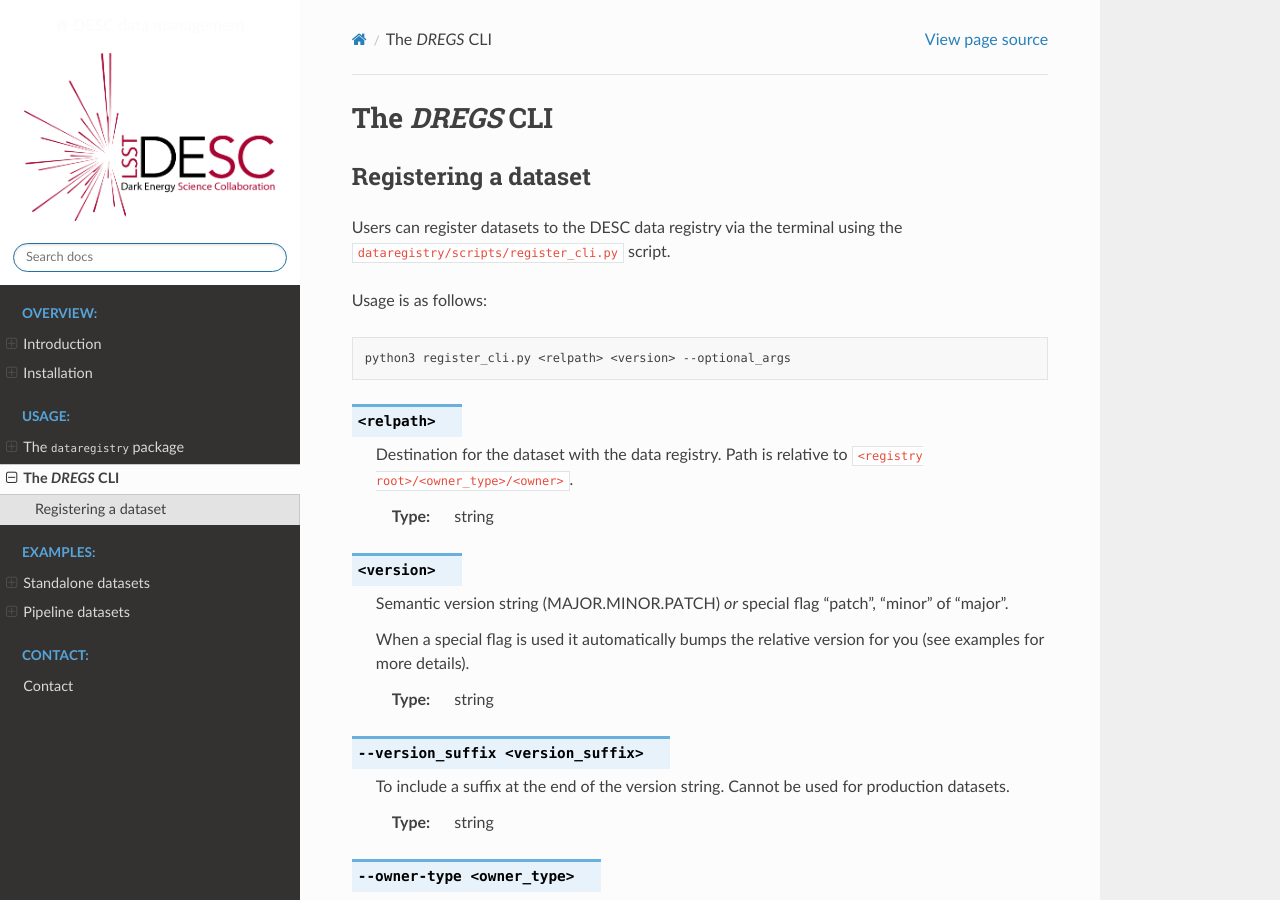
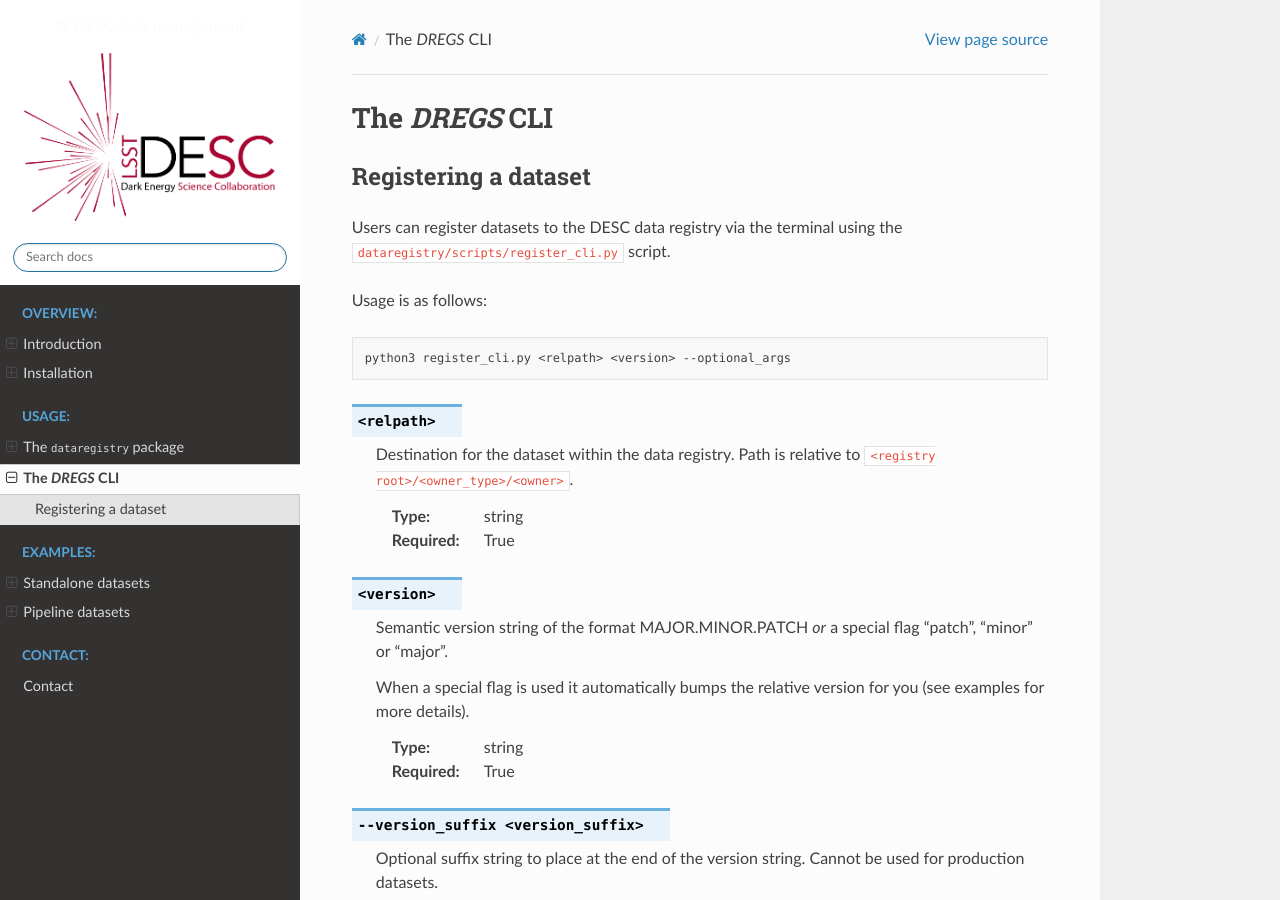
Before and after one commit to LSSTDESC/dataregistry, a Sphinx documentation site: the page built from docs/source/usage_cli.rst, in a window 1280 px wide and 900 px high. Built offline with Sphinx 7.4.7 and the Read the Docs theme 2.0.0, drawn with Linux system fonts in a browser that asks for light colours.

Commit message:
Updated doc strings for register functions so they can be auto-doced. Added code reference section to docs

```diff
--- a/docs/source/conf.py
+++ b/docs/source/conf.py
@@ -3,6 +3,7 @@
 # Add the theme to the extensions list
 extensions = [
     "sphinx_rtd_theme",
+    "sphinx.ext.autodoc"
 ]
 
 project = 'DESC data management'
--- a/docs/source/usage_cli.rst
+++ b/docs/source/usage_cli.rst
@@ -17,25 +17,27 @@
 
 .. option:: <relpath>
 
-   Destination for the dataset with the data registry. Path is relative to
+   Destination for the dataset within the data registry. Path is relative to
    ``<registry root>/<owner_type>/<owner>``.
 
    :type: string
+   :required: True
 
 .. option:: <version>
 
-   Semantic version string (MAJOR.MINOR.PATCH) *or* special flag "patch",
-   "minor" of "major".
+   Semantic version string of the format MAJOR.MINOR.PATCH *or*
+   a special flag "patch", "minor" or "major".
 
-   When a special flag is used it automatically bumps the relative version for
-   you (see examples for more details).
+   When a special flag is used it automatically bumps the relative
+   version for you (see examples for more details).
 
    :type: string
+   :required: True
 
 .. option:: --version_suffix <version_suffix>
 
-   To include a suffix at the end of the version string. Cannot be used for
-   production datasets.
+   Optional suffix string to place at the end of the version string.
+   Cannot be used for production datasets.
 
    :type: string
 
--- a/src/dataregistry/__init__.py
+++ b/src/dataregistry/__init__.py
@@ -1,3 +1,4 @@
 from ._version import __version__
 from .db_basic import *
 from .registrar import *
+from .query import *
```
Also changed, not shown: docs/source/usage.rst (deleted, +0 -21 lines), docs/source/usage_python.rst (+19 -90 lines), 2 other files.
